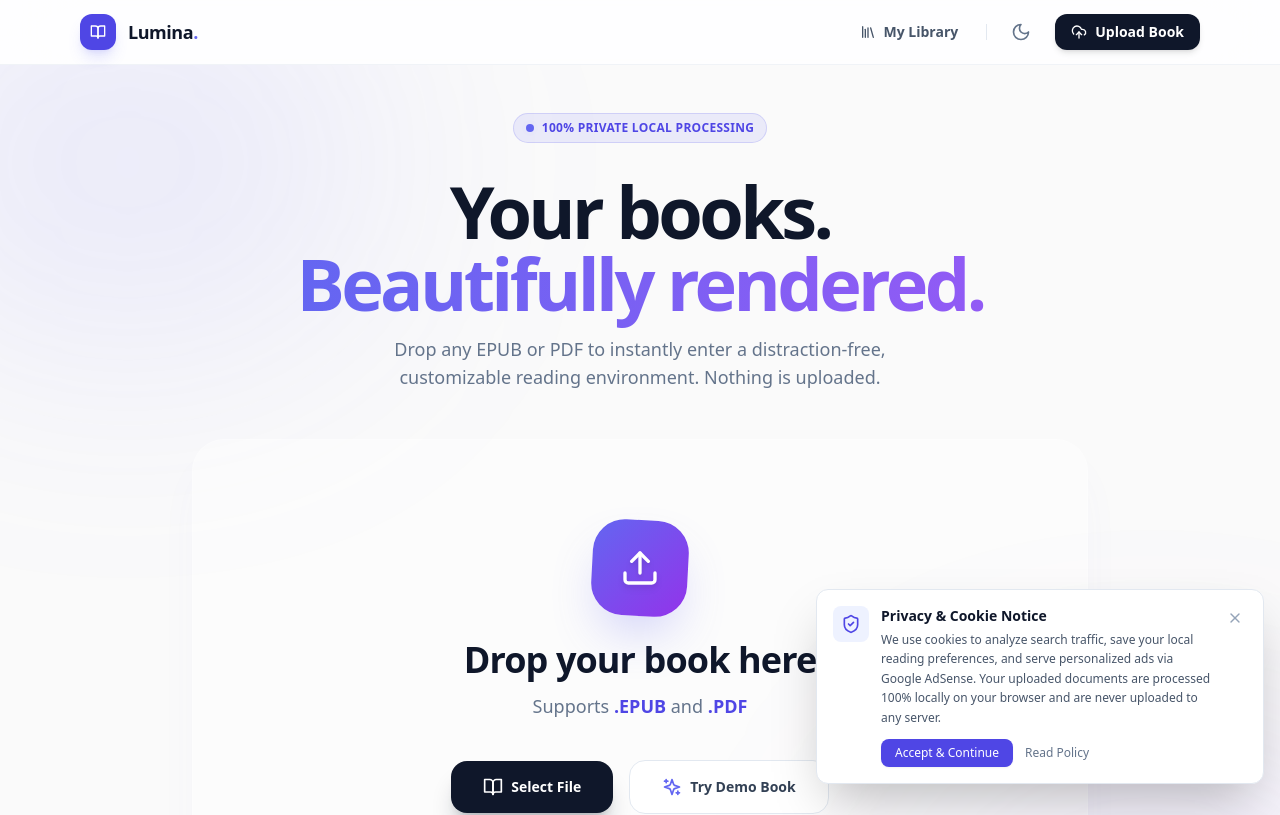
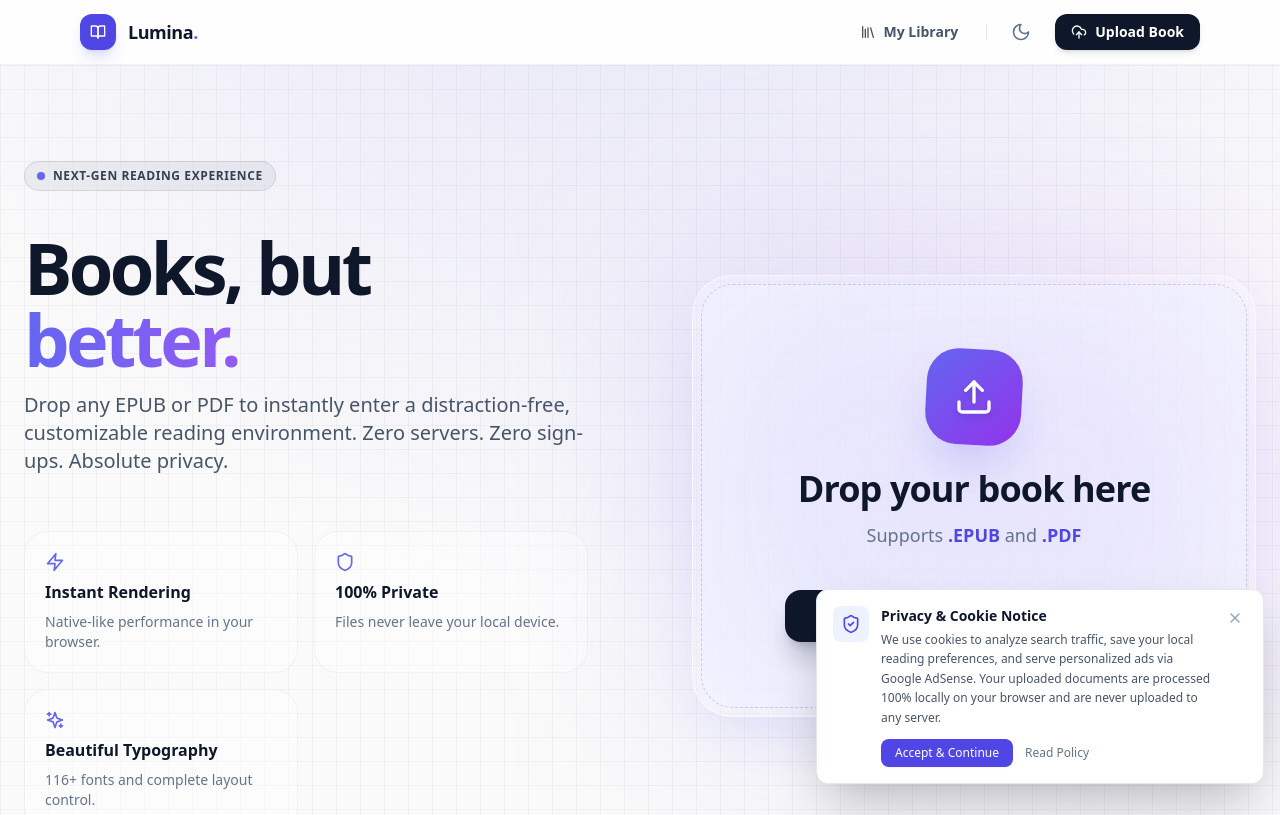
Before and after one commit to Ankitji579/luminareader, a Next.js app: page / in a window 1280 px wide. Shown: the top 815 px of the page. Built offline with nearby package versions, Linux system fonts and the light colour scheme.

Commit message:
feat: completely overhaul homepage to modern asymmetrical bento-style design with 3D glassmorphic dropzone and subtle animated grid background

```diff
--- a/app/page.tsx
+++ b/app/page.tsx
@@ -1,52 +1,71 @@
 import ReaderWorkspace from "@/components/reader/ReaderWorkspace";
 import { ErrorBoundary } from "@/components/ErrorBoundary";
-import { BookOpen } from "lucide-react";
-import { ThemeToggle } from "@/components/ThemeToggle";
+import { Zap, Shield, Sparkles } from "lucide-react";
 
 export default function HomePage() {
   return (
-    <div className="min-h-screen bg-[#fafafa] dark:bg-black selection:bg-indigo-500/30 overflow-hidden relative flex flex-col">
-      {/* Subtle background glows */}
-      <div className="absolute top-[-10%] left-[-10%] w-[40%] h-[40%] rounded-full bg-indigo-500/10 blur-[120px] pointer-events-none" />
-      <div className="absolute bottom-[-10%] right-[-10%] w-[40%] h-[40%] rounded-full bg-violet-500/10 blur-[120px] pointer-events-none" />
+    <div className="min-h-[calc(100vh-4rem)] bg-[#fafafa] dark:bg-[#0a0a0a] selection:bg-indigo-500/30 overflow-hidden relative flex flex-col">
 
-      {/* Ultra Minimalist Header */}
+      {/* Modern Grid Background with Radial Fade */}
+      <div className="absolute inset-0 z-0 bg-[linear-gradient(to_right,#80808012_1px,transparent_1px),linear-gradient(to_bottom,#80808012_1px,transparent_1px)] bg-[size:24px_24px]"></div>
+      <div className="absolute inset-0 z-0 bg-[radial-gradient(circle_800px_at_50%_-30%,#4f46e520,transparent)]"></div>
 
+      <main className="flex-1 flex flex-col lg:flex-row items-center justify-center w-full max-w-7xl mx-auto px-6 py-12 lg:py-24 gap-16 relative z-10">
 
-      {/* Main Hero & Workspace */}
-      <main className="flex-1 flex flex-col items-center justify-center w-full px-4 pt-12 pb-12 relative">
+        {/* Left Column: Copy & Typography */}
+        <div className="flex-1 space-y-10 lg:pr-10 text-center lg:text-left z-10 w-full">
 
-        <div className="text-center space-y-4 mb-8">
-          <div className="inline-flex items-center gap-2 px-3 py-1.5 rounded-full bg-indigo-500/10 border border-indigo-500/20 text-indigo-600 dark:text-indigo-400 text-xs font-semibold tracking-wide uppercase mb-4 animate-fade-in">
+          <div className="inline-flex items-center gap-2 px-3 py-1.5 rounded-full bg-slate-900/5 dark:bg-white/5 border border-slate-900/10 dark:border-white/10 text-slate-700 dark:text-slate-300 text-xs font-bold tracking-wider uppercase backdrop-blur-md animate-fade-in-up">
             <span className="relative flex h-2 w-2">
               <span className="animate-ping absolute inline-flex h-full w-full rounded-full bg-indigo-400 opacity-75"></span>
               <span className="relative inline-flex rounded-full h-2 w-2 bg-indigo-500"></span>
             </span>
-            100% Private Local Processing
+            Next-Gen Reading Experience
           </div>
 
-          <h1 className="text-5xl sm:text-7xl font-black tracking-tighter text-slate-900 dark:text-white leading-[1.1] animate-fade-in-up">
-            Your books.<br />
-            <span className="text-transparent bg-clip-text bg-gradient-to-r from-indigo-500 via-purple-500 to-indigo-500 bg-300% animate-gradient">
-              Beautifully rendered.
-            </span>
-          </h1>
+          <div className="space-y-4 animate-fade-in-up delay-100">
+            <h1 className="text-5xl lg:text-7xl font-black tracking-tighter text-slate-900 dark:text-white leading-[1.05]">
+              Books, but <br className="hidden lg:block" />
+              <span className="text-transparent bg-clip-text bg-gradient-to-r from-indigo-500 via-purple-500 to-indigo-500 bg-300% animate-gradient">
+                better.
+              </span>
+            </h1>
+            <p className="text-lg lg:text-xl text-slate-600 dark:text-slate-400 font-medium max-w-xl mx-auto lg:mx-0 leading-relaxed">
+              Drop any EPUB or PDF to instantly enter a distraction-free, customizable reading environment.
+              Zero servers. Zero sign-ups. Absolute privacy.
+            </p>
+          </div>
 
-          <p className="text-lg text-slate-500 dark:text-slate-400 max-w-xl mx-auto font-medium animate-fade-in-up delay-100">
-            Drop any EPUB or PDF to instantly enter a distraction-free, customizable reading environment. Nothing is uploaded.
-          </p>
+          <div className="grid grid-cols-1 sm:grid-cols-2 gap-4 pt-4 animate-fade-in-up delay-200">
+            {[
+              { icon: Zap, title: "Instant Rendering", desc: "Native-like performance in your browser." },
+              { icon: Shield, title: "100% Private", desc: "Files never leave your local device." },
+              { icon: Sparkles, title: "Beautiful Typography", desc: "116+ fonts and complete layout control." }
+            ].map((feature, i) => (
+              <div key={i} className="flex flex-col gap-2 p-5 rounded-3xl bg-white/40 dark:bg-white/5 border border-slate-200/50 dark:border-white/5 backdrop-blur-xl hover:bg-white/60 dark:hover:bg-white/10 transition-colors text-left">
+                <feature.icon className="w-5 h-5 text-indigo-500" />
+                <h3 className="font-bold text-slate-900 dark:text-white">{feature.title}</h3>
+                <p className="text-sm text-slate-500 dark:text-slate-400">{feature.desc}</p>
+              </div>
+            ))}
+          </div>
+
         </div>
 
-        <div className="w-full animate-fade-in delay-200">
-          <ErrorBoundary><ReaderWorkspace /></ErrorBoundary>
+        {/* Right Column: Dropzone Widget */}
+        <div className="flex-1 w-full max-w-2xl lg:max-w-none relative animate-fade-in delay-300 z-10">
+          {/* Decorative ambient glow behind the widget */}
+          <div className="absolute inset-0 bg-gradient-to-tr from-indigo-500/20 to-purple-500/20 blur-[100px] rounded-[3rem] -z-10" />
+
+          <div className="relative w-full rounded-[2.5rem] p-2 bg-white/40 dark:bg-slate-900/40 backdrop-blur-3xl border border-white/50 dark:border-white/10 shadow-2xl shadow-indigo-500/10">
+            <ErrorBoundary>
+              <ReaderWorkspace />
+            </ErrorBoundary>
+          </div>
         </div>
 
       </main>
 
-      {/* Minimal Footer */}
-      <footer className="py-8 text-center text-sm font-medium text-slate-400 dark:text-slate-600 relative z-10">
-        <p>Lumina Reader. Fast, private, and beautiful.</p>
-      </footer>
     </div>
   );
 }
--- a/components/reader/ReaderWorkspace.tsx
+++ b/components/reader/ReaderWorkspace.tsx
@@ -1200,7 +1200,7 @@ export default function ReaderWorkspace({ initialFormat }: { initialFormat?: str
   return (
     <div
       ref={readerContainerRef}
-      className={`w-full ${isReading ? "fixed inset-0 z-[100] p-0 overflow-hidden select-text" : "max-w-7xl mx-auto my-4 px-2 sm:px-4"}`}
+      className={`w-full ${isReading ? "fixed inset-0 z-[100] p-0 overflow-hidden select-text" : "h-full"}`}
       style={isReading ? { background: T.bg, color: T.text } : undefined}
     >
       {(isReading || pdfModePrompt) && (
@@ -1217,7 +1217,7 @@ export default function ReaderWorkspace({ initialFormat }: { initialFormat?: str
 
       {/* ── UPLOAD DROPZONE ─────────────────────────────────────────────────── */}
       {!isReading && !loading && !pdfModePrompt ? (
-        <div onDragOver={(e) => e.preventDefault()} onDrop={handleDrop} className="relative group overflow-hidden rounded-[2rem] border border-white/20 dark:border-white/10 bg-white/40 dark:bg-black/40 backdrop-blur-3xl p-8 sm:p-20 text-center transition-all hover:border-indigo-500/50 hover:bg-white/60 dark:hover:bg-black/60 shadow-2xl shadow-indigo-500/5 hover:shadow-indigo-500/20 max-w-4xl mx-auto w-full">
+        <div onDragOver={(e) => e.preventDefault()} onDrop={handleDrop} className="relative group overflow-hidden rounded-[2rem] border border-dashed border-indigo-500/30 dark:border-indigo-400/20 bg-indigo-50/50 dark:bg-indigo-950/20 p-10 sm:p-16 text-center transition-all hover:border-indigo-500 hover:bg-indigo-50 dark:hover:bg-indigo-900/40 w-full">
 
           <div className="absolute inset-0 bg-gradient-to-br from-indigo-500/5 via-transparent to-purple-500/5 pointer-events-none opacity-0 group-hover:opacity-100 transition-opacity duration-700" />
 
```
